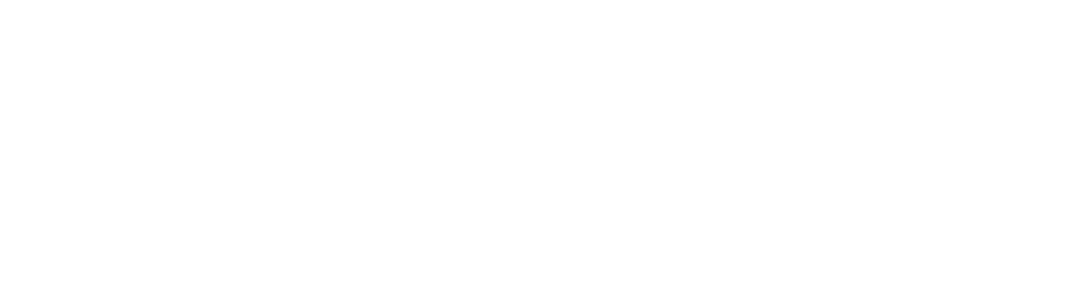
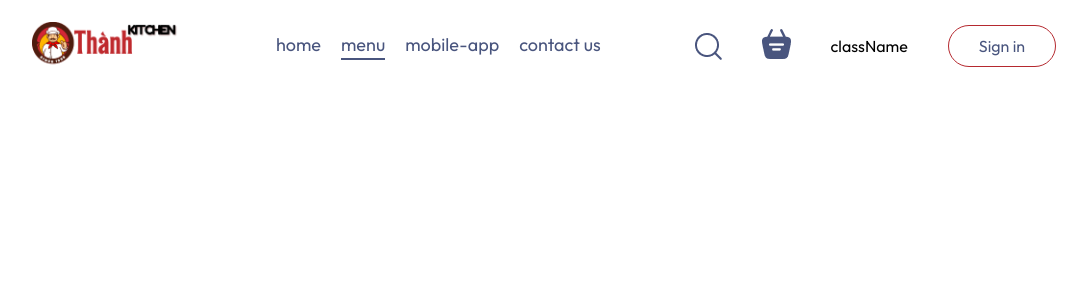
Before and after one commit to thanhnguyen-ttn/Doan_Full_Stack_Food_Delivery_Website, a React (Vite) app in the folder frontend/: page / in a window 1280 px wide. Shown: the top 300 px of the page, without its empty margins (96-1183 px from the left). Built offline with nearby package versions, Linux system fonts and the light colour scheme.

Commit message:
update header

```diff
--- a/frontend/index.html
+++ b/frontend/index.html
@@ -4,7 +4,7 @@
     <meta charset="UTF-8" />
     <link rel="icon" type="image/svg+xml" href="/vite.svg" />
     <meta name="viewport" content="width=device-width, initial-scale=1.0" />
-    <title>Thành FoodNow</title>
+    <title>Thành Kitchen</title>
   </head>
   <body>
     <div id="root"></div>
--- a/frontend/src/App.jsx
+++ b/frontend/src/App.jsx
@@ -1,8 +1,10 @@
-import React from 'react'
+import Navbar from "./components/Navbar/Navbar"
+
 
 const App = () => {
   return (
-    <div>
+    <div className='app'>
+      <Navbar/>
 
     </div>
   )
--- a/frontend/src/components/Navbar/Navbar.css
+++ b/frontend/src/components/Navbar/Navbar.css
@@ -0,0 +1,41 @@
+.navbar {
+    padding: 20px 0px;
+    display: flex;
+    justify-content: space-between;
+    align-items: center;
+}
+.navbar .logo {
+    width: 150px;
+
+}
+.navbar-menu{
+    display:flex;
+    list-style: none;
+    gap: 20px;
+    color: #49557e;
+    font-size: 18px;
+
+}
+.navbar-right{
+    display: flex;
+    align-items: center;
+    gap: 40px;
+
+}
+.navbar button {
+    background: transparent;
+    font-size: 16px;
+    color: #49557e;
+    border: 1px solid #B5292F;
+    padding: 10px 30px;
+    border-radius: 50px;
+    transition: 0.3s;
+}
+
+.navbar button:hover {
+background-color: #fff4f2;
+}
+.navbar .active{
+    padding-bottom: 2px;
+    border-bottom: 2px solid #49557e;
+}
--- a/frontend/src/components/Navbar/Navbar.jsx
+++ b/frontend/src/components/Navbar/Navbar.jsx
@@ -1,11 +1,32 @@
-import React from 'react'
+
+
+import './Navbar.css';
+import { assets } from '../../assets/assets';
+import React, { useState } from 'react';
 
 const Navbar = () => {
+
+const[menu, setMenu] = useState("menu");
+
   return (
-    <div>
-
+    <div className='navbar'>
+      <img src={assets.logo} alt="" className="logo" />
+      <ul className="navbar-menu">
+        <li className ={menu ==="home"?"active":""}>home</li>
+        <li className ={menu ==="menu"?"active":""}>menu</li>
+        <li className ={menu ==="mobile-app"?"active":""}>mobile-app</li>
+        <li className ={menu ==="contact-us"?"active":""}>contact us</li>
+        </ul>
+      <div className="navbar-right">
+        <img src={assets.search_icon} alt="" />
+        <div className="navbar-search-icon">
+          <img src={assets.basket_icon} alt="" />
+          <div className="dot"></div>
+        </div> className
+        <button>Sign in</button>
+      </div>
     </div>
   )
-}
+};
 
 export default Navbar
--- a/frontend/src/index.css
+++ b/frontend/src/index.css
@@ -1,7 +1,12 @@
+
+@import url('https://fonts.googleapis.com/css2?family=Outfit:wght@100..900&display=swap');
+
+
 *{
   padding: 0;
   margin: 0;
   box-sizing: border-box;
+  font-family: Outfit;
 }
 body{
   min-height: 100vh;
@@ -10,3 +15,8 @@
   text-decoration: none;
   color: inherit;
 }
+.app{
+  width: 80%;
+  margin: auto;
+
+}
```
Also changed, not shown: frontend/src/assets/favicon.png (added), frontend/src/assets/logo.png.
